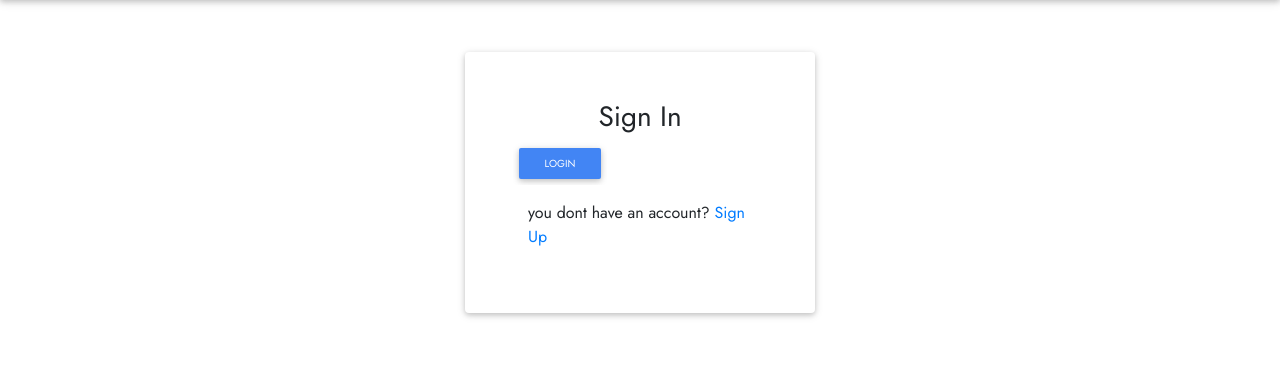
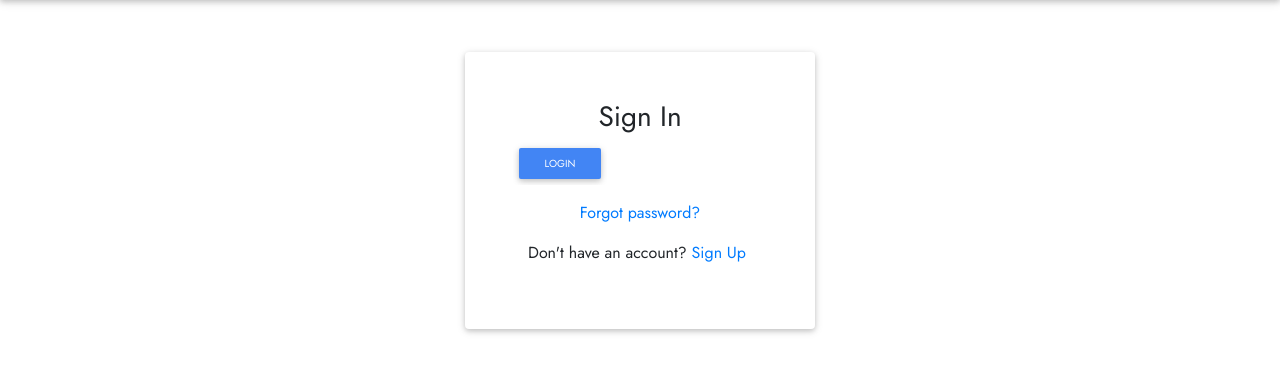
Before and after one commit to Abishag-Maitha/The-P-Hub, a Django app: template mainapp/templates/auth/login.html in a window 1280 px wide. Shown: the part 63-436 px from the top of the page. Run offline with Django 4.2, Linux system fonts and the light colour scheme; the template is opened without the code that fills it, so the values that code supplies are empty; some libraries are stand-ins or nearby versions; some web fonts are replaced.

Commit message:
add login bootstrap form

```diff
--- a/mainapp/templates/auth/login.html
+++ b/mainapp/templates/auth/login.html
@@ -1,4 +1,4 @@
-{%extends "base.html"%} {%load bootstrap3%} {% block content %}
+{%extends "base.html"%} {%load bootstrap4%} {% block content %}
 <div class="container" style="font-family: 'Jost', sans-serif;">
     <div class="row">
         <!-- Empty div -->
@@ -19,9 +19,9 @@
                         <div class="form-group">
                             <input type="submit" class="btn btn-primary btn-sm" value="Login">
                         </div>
-                        <p class="container">you dont have an account? <a href="/register"> Sign Up</a></p>
-
                     </form>
+                    <a href="" class="D-block mx-auto mb-3">Forgot password? </a>
+                    <p class="container">Don't have an account? <a href="{% url 'registration' %}"> Sign Up</a></p>
 
                 </div>
 
```
